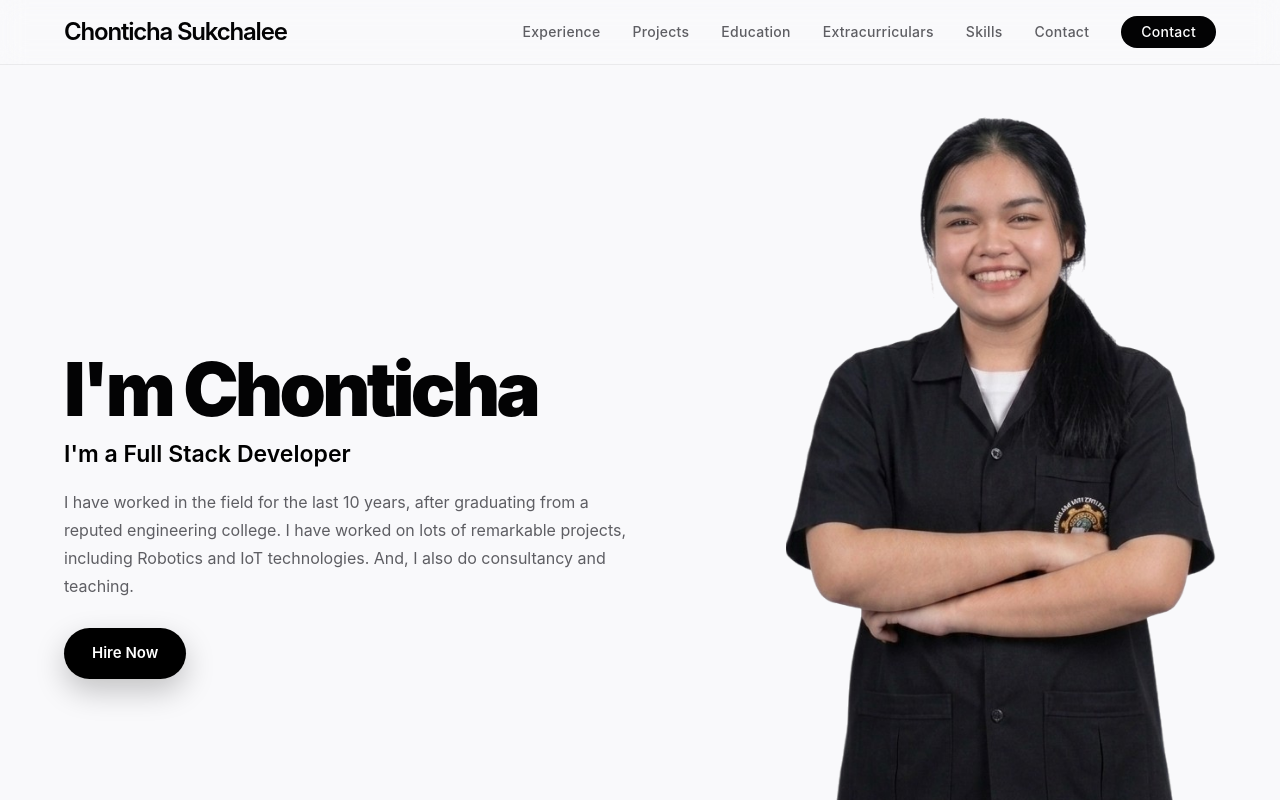
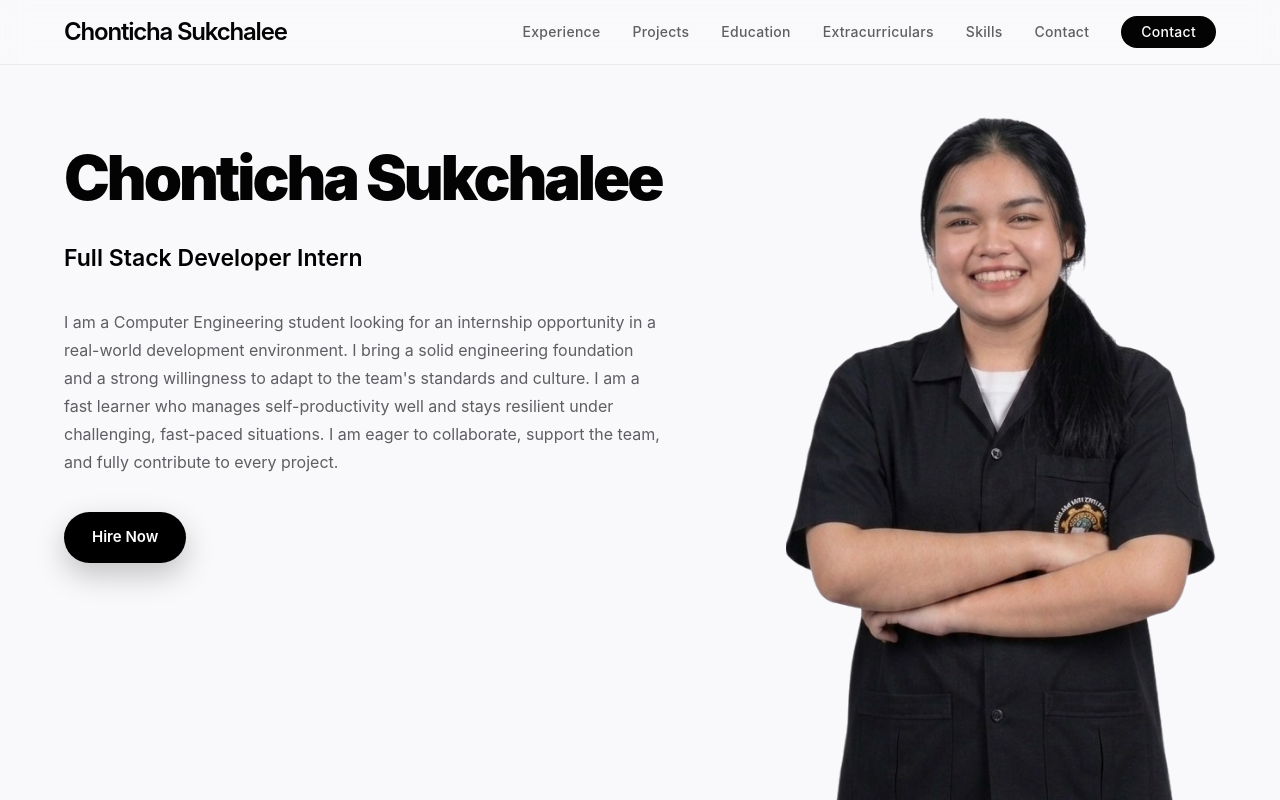
Before and after one commit to ChontichaS-t/CV, a Next.js app: page / in a window 1280 px wide. Shown: the top 800 px of the page. Built offline with nearby package versions, Linux system fonts and the light colour scheme.

Commit message:
Edit Hero

```diff
--- a/components/Hero.tsx
+++ b/components/Hero.tsx
@@ -2,23 +2,21 @@ export default function Hero() {
   return (
     <section
       id="top"
-      className="mx-auto flex max-w-container-max flex-col items-center gap-10 px-gutter pb-12 pt-24 lg:flex-row lg:items-center lg:gap-16 lg:pt-28"
+      className="mx-auto flex max-w-container-max flex-col items-center gap-10 px-gutter pb-12 pt-24 lg:flex-row lg:items-start lg:gap-16 lg:pt-28"
     >
-      <div className="w-full max-w-[620px] text-left lg:flex-1">
-        <h1 className="max-w-[560px] text-[clamp(2.9rem,5.8vw,5.2rem)] font-black leading-[0.92] tracking-[-0.05em] text-primary">
-          I&apos;m Chonticha
+      <div className="w-full max-w-[620px] text-left lg:flex-1 lg:pt-8">
+        <h1 className="max-w-none text-[clamp(2rem,4.8vw,4rem)] font-black leading-[1.1] tracking-[-0.05em] text-primary sm:whitespace-nowrap">
+          Chonticha Sukchalee
         </h1>
-        <p className="mt-4 text-[clamp(1.05rem,1.8vw,1.45rem)] font-semibold leading-tight text-black">
-          I&apos;m a Full Stack Developer
+        <p className="mt-8 text-[clamp(1.05rem,1.8vw,1.45rem)] font-semibold leading-tight text-black">
+          Full Stack Developer Intern
         </p>
-        <p className="mt-5 max-w-[600px] text-[15px] leading-6 text-secondary md:text-[16px] md:leading-7">
-          I have worked in the field for the last 10 years, after graduating from a reputed
-          engineering college. I have worked on lots of remarkable projects, including Robotics and
-          IoT technologies. And, I also do consultancy and teaching.
+        <p className="mt-9 max-w-[600px] text-[15px] leading-6 text-secondary md:text-[16px] md:leading-7">
+          I am a Computer Engineering student looking for an internship opportunity in a real-world development environment. I bring a solid engineering foundation and a strong willingness to adapt to the team&apos;s standards and culture. I am a fast learner who manages self-productivity well and stays resilient under challenging, fast-paced situations. I am eager to collaborate, support the team, and fully contribute to every project.
         </p>
         <a
           href="#contact"
-          className="mt-7 inline-flex rounded-full bg-black px-7 py-3.5 text-[15px] font-semibold text-white shadow-[0_12px_30px_rgba(0,0,0,0.22)] transition-transform hover:-translate-y-0.5 hover:opacity-95"
+          className="mt-9 inline-flex rounded-full bg-black px-7 py-3.5 text-[15px] font-semibold text-white shadow-[0_12px_30px_rgba(0,0,0,0.22)] transition-transform hover:-translate-y-0.5 hover:opacity-95"
         >
           Hire Now
         </a>
```
